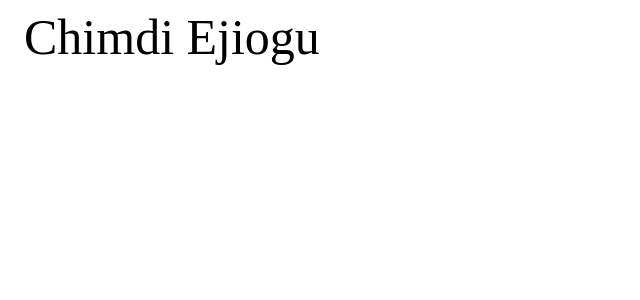
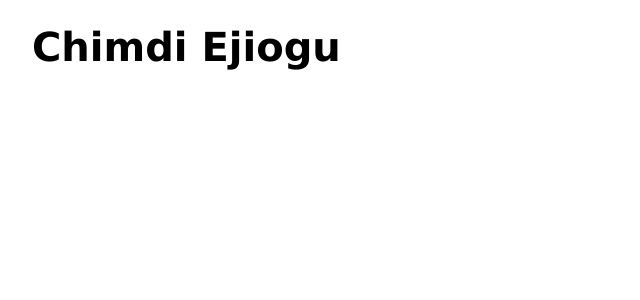
Before and after one commit to cejiogu/personal-website, a React (Create React App) app: page / in a window 1280 px wide. Shown: the top 300 px of the page, without its empty margins (0-640 px from the left). Built offline with nearby package versions, Linux system fonts and the light colour scheme.

Commit message:
Minor changes to title styling

```diff
--- a/src/components/Title/Title.css
+++ b/src/components/Title/Title.css
@@ -1,4 +1,7 @@
 .Title {
-  font-size: 50px;
-  margin-left: 1rem;
+  font-size: 40px;
+  margin-left: 1.5rem;
+  margin-top: 1.5rem;
+  font-weight: 1000;
+  font-family: Verdana, Geneva, Tahoma, sans-serif
 }
```
